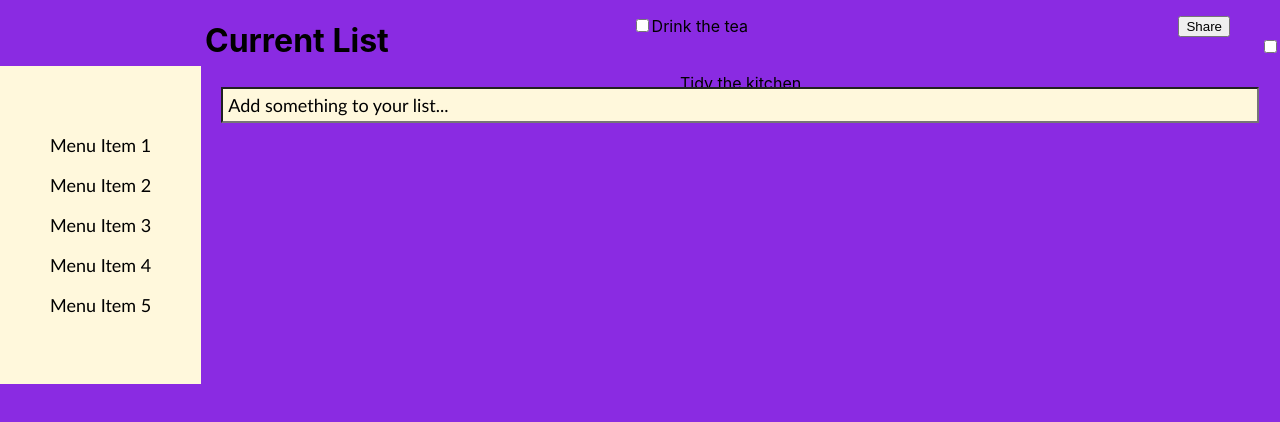
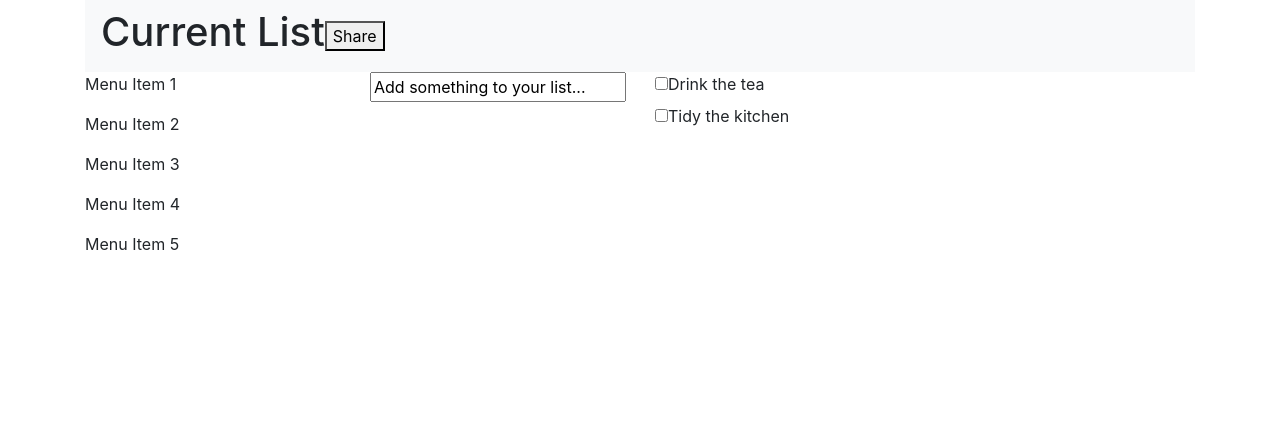
Before and after one commit to hellenward/platypus-list-reactapp, a React (Create React App) app: page / in a window 1280 px wide. Shown: the top 422 px of the page. Built offline with nearby package versions, Linux system fonts and the light colour scheme.

Commit message:
Bootstrap fiddles

```diff
--- a/src/App.js
+++ b/src/App.js
@@ -5,6 +5,8 @@ import InputBox from "./components/inputbox.jsx";
 import ToDoList from "./components/todolist.jsx";
 import CompletedList from "./components/completedlist.jsx";
 import Header from "./components/header.jsx";
+import "bootstrap/dist/css/bootstrap.min.css";
+import { Container, Row } from "react-bootstrap";
 
 const data = require("./data.json");
 let toDoArray = data.filter(item => !item.Completed);
@@ -14,13 +16,15 @@ console.log(toDoArray, completedArray);
 
 function App() {
   return (
-    <div className="App">
+    <Container>
       <Header />
-      <Menu />
-      <InputBox />
-      <ToDoList toDos={toDoArray} />
-      {/*      <CompletedList toDos={completedArray} /> */}
-    </div>
+      <Row>
+        <Menu />
+        <InputBox />
+        <ToDoList toDos={toDoArray} />
+        {/*      <CompletedList toDos={completedArray} /> */}
+      </Row>
+    </Container>
   );
 }
 
--- a/src/components/header.jsx
+++ b/src/components/header.jsx
@@ -1,4 +1,5 @@
 import React, { Component } from "react";
+import { Navbar } from "react-bootstrap";
 
 class Header extends Component {
   state = {
@@ -11,16 +12,12 @@ class Header extends Component {
 
   render() {
     return (
-      <div>
-        <h1 className="header">{this.state.header}</h1>
-        <button
-          className="shareButton"
-          type="submit"
-          onClick={this.handleClick}
-        >
+      <Navbar bg="light">
+        <h1>{this.state.header}</h1>
+        <button type="submit" onClick={this.handleClick}>
           Share
         </button>
-      </div>
+      </Navbar>
     );
   }
 }
--- a/src/components/inputbox.jsx
+++ b/src/components/inputbox.jsx
@@ -1,15 +1,15 @@
 import React from "react";
+import { Col } from "react-bootstrap";
 
 const InputBox = () => {
   return (
-    <p>
+    <Col xs="3">
       <input
-        className="inputText"
         type="text"
         name="todo"
         value="Add something to your list..."
       ></input>
-    </p>
+    </Col>
   );
 };
 
--- a/src/components/menu.jsx
+++ b/src/components/menu.jsx
@@ -1,14 +1,15 @@
 import React from "react";
+import { Col } from "react-bootstrap";
 
 const Menu = () => {
   return (
-    <div className="menuBox">
+    <Col xs="3">
       <p>Menu Item 1</p>
       <p>Menu Item 2</p>
       <p>Menu Item 3</p>
       <p>Menu Item 4</p>
       <p>Menu Item 5</p>
-    </div>
+    </Col>
   );
 };
 
--- a/src/components/todoitem.jsx
+++ b/src/components/todoitem.jsx
@@ -1,4 +1,5 @@
 import React from "react";
+import { Row, Col } from "react-bootstrap";
 
 const Checkbox = props => <input type="checkbox" {...props} />;
 
@@ -11,7 +12,8 @@ class ToDoItem extends React.Component {
 
   render() {
     return (
-      <div>
+      <Row>
+        <Col>
           <label>
             <Checkbox
               checked={this.state.checked}
@@ -19,7 +21,8 @@ class ToDoItem extends React.Component {
             />
             <span>{this.props.toDo.task}</span>
           </label>
-      </div>
+        </Col>
+      </Row>
     );
   }
 }
--- a/src/components/todolist.jsx
+++ b/src/components/todolist.jsx
@@ -1,10 +1,15 @@
 import React from "react";
 import ToDoItem from "./todoitem.jsx";
+import { Col } from "react-bootstrap";
 
 const ToDoList = props => {
-  return props.toDos.map(toDo => {
-    return <ToDoItem toDo={toDo} />;
-  });
+  return (
+    <Col xs="3">
+      {props.toDos.map((toDo, key) => {
+        return <ToDoItem toDo={toDo} key={key} />;
+      })}
+    </Col>
+  );
 };
 
 export default ToDoList;
```
Lines whose indentation alone changed are shown as unchanged.
